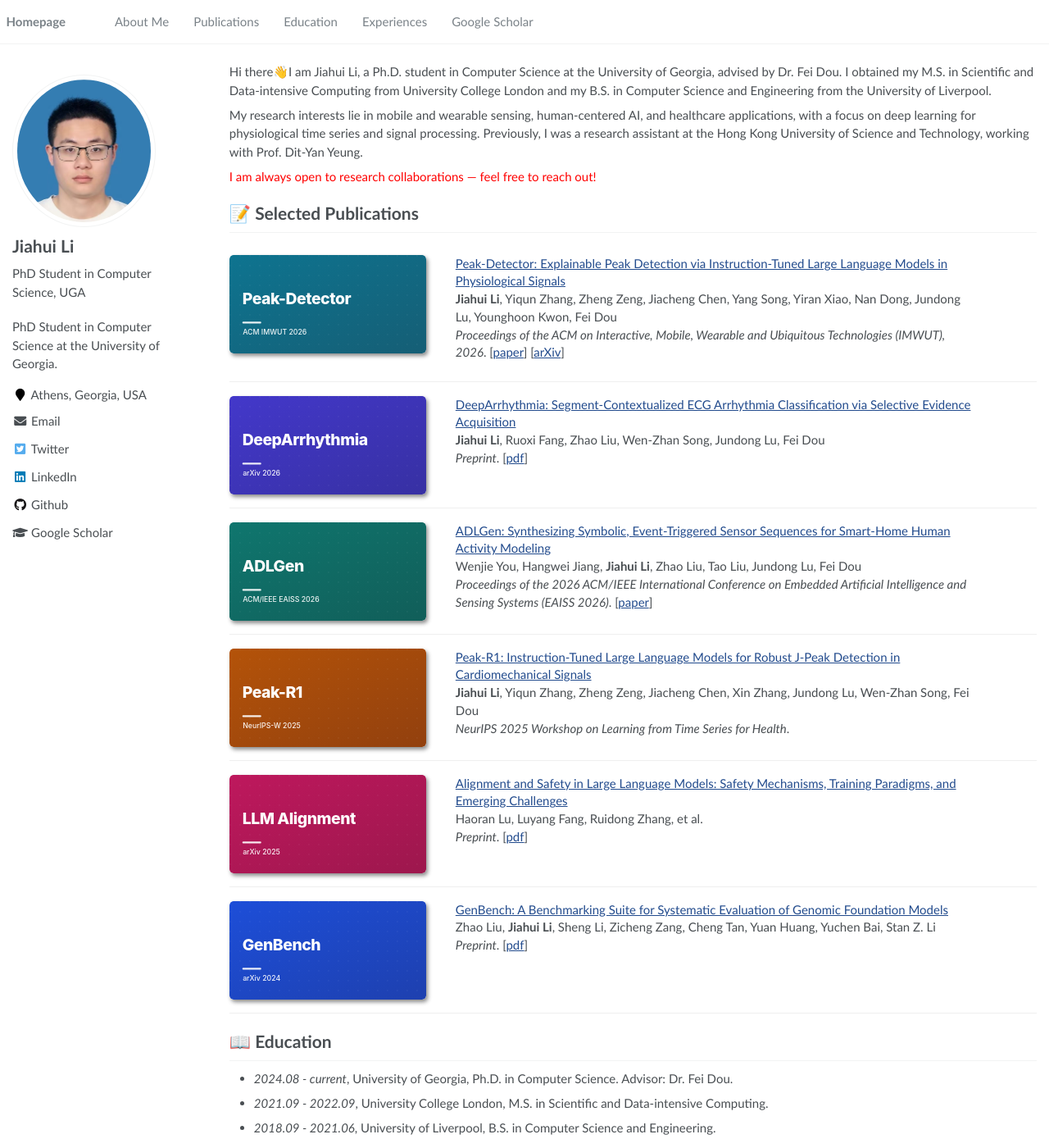
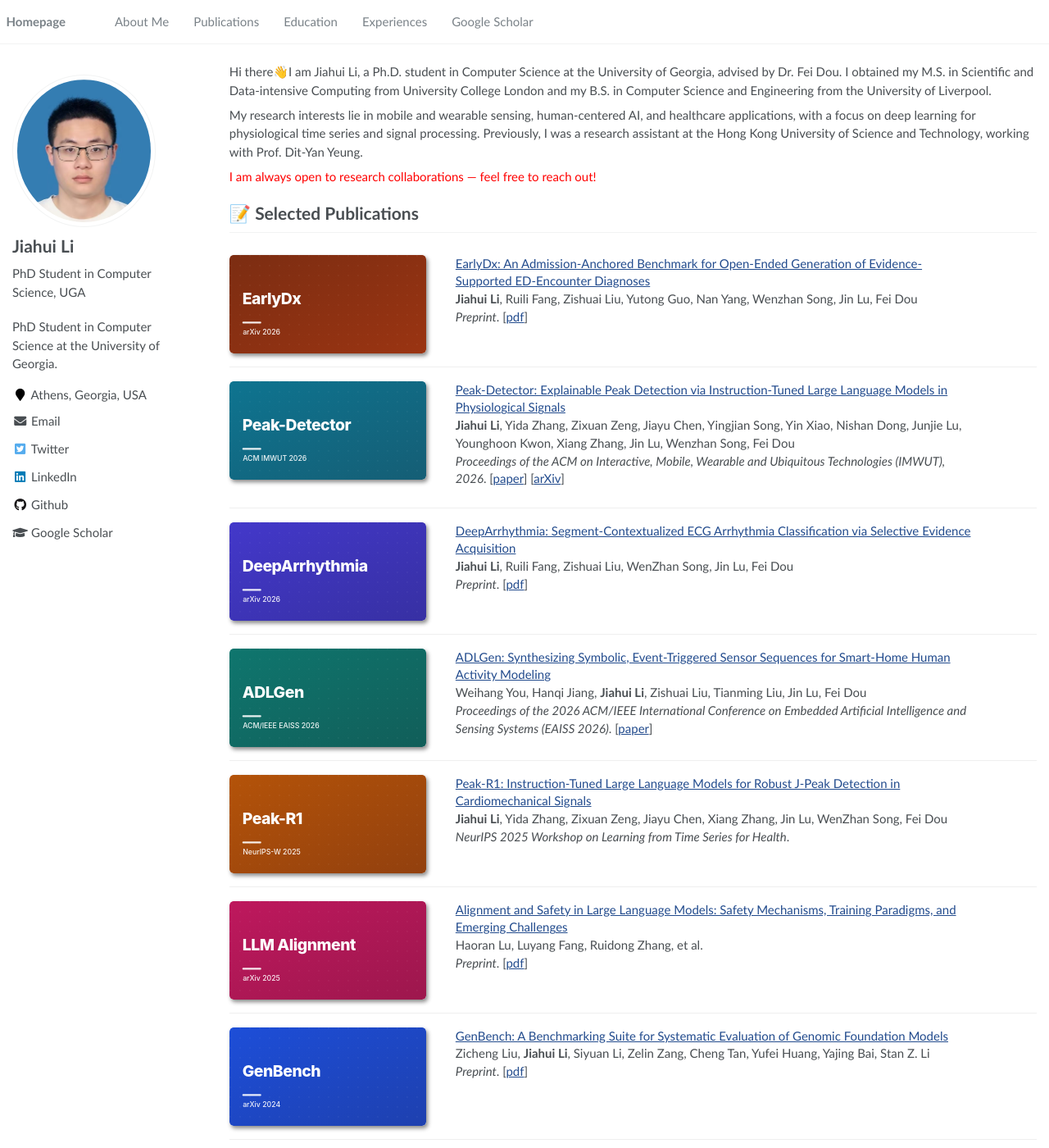
Before and after one commit to jimmylihui/jimmylihui.github.io, a Jekyll site: the page built from _pages/about.md, in a window 1280 px wide and 1400 px high. Shown: the whole window at 82% size. Built offline with Jekyll 4.4.1, drawn with Linux system fonts in a browser that asks for light colours.

Commit message:
Add EarlyDx and correct all author lists from arXiv sources
- Add EarlyDx (arXiv:2607.28788) as the newest publication
- Correct author full names on every entry against the arXiv
  author lists; previous names were expanded from initials and
  were largely wrong (e.g. Siyuan Li not "Sheng Li", Jin Lu not
  "Jundong Lu", Zishuai Liu not "Zhao Liu")
- Peak-Detector list completed to all 13 authors

Co-Authored-By: Claude Opus 4.8 (1M context) <noreply@anthropic.com>

```diff
--- a/_pages/about.md
+++ b/_pages/about.md
@@ -28,13 +28,28 @@ My research interests lie in mobile and wearable sensing, human-centered AI, and
 
 <div class='paper-box'>
 <div class='paper-box-image'><div>
+  <img src='images/papers/earlydx.svg' alt="sym" width="78%">
+</div></div>
+
+<div class='paper-box-text' markdown="1">
+
+[EarlyDx: An Admission-Anchored Benchmark for Open-Ended Generation of Evidence-Supported ED-Encounter Diagnoses](https://arxiv.org/abs/2607.28788)<br>
+**Jiahui Li**, Ruili Fang, Zishuai Liu, Yutong Guo, Nan Yang, Wenzhan Song, Jin Lu, Fei Dou<br>
+*Preprint*. [[pdf](https://arxiv.org/pdf/2607.28788)]
+
+</div>
+</div>
+
+
+<div class='paper-box'>
+<div class='paper-box-image'><div>
   <img src='images/papers/peak-detector.svg' alt="sym" width="78%">
 </div></div>
 
 <div class='paper-box-text' markdown="1">
 
 [Peak-Detector: Explainable Peak Detection via Instruction-Tuned Large Language Models in Physiological Signals](https://dl.acm.org/doi/10.1145/3810224)<br>
-**Jiahui Li**, Yiqun Zhang, Zheng Zeng, Jiacheng Chen, Yang Song, Yiran Xiao, Nan Dong, Jundong Lu, Younghoon Kwon, Fei Dou<br>
+**Jiahui Li**, Yida Zhang, Zixuan Zeng, Jiayu Chen, Yingjian Song, Yin Xiao, Nishan Dong, Junjie Lu, Younghoon Kwon, Xiang Zhang, Jin Lu, Wenzhan Song, Fei Dou<br>
 *Proceedings of the ACM on Interactive, Mobile, Wearable and Ubiquitous Technologies (IMWUT), 2026*. [[paper](https://dl.acm.org/doi/10.1145/3810224)] [[arXiv](https://arxiv.org/abs/2605.16452)]
 
 </div>
@@ -49,7 +64,7 @@ My research interests lie in mobile and wearable sensing, human-centered AI, and
 <div class='paper-box-text' markdown="1">
 
 [DeepArrhythmia: Segment-Contextualized ECG Arrhythmia Classification via Selective Evidence Acquisition](https://arxiv.org/abs/2605.16441)<br>
-**Jiahui Li**, Ruoxi Fang, Zhao Liu, Wen-Zhan Song, Jundong Lu, Fei Dou<br>
+**Jiahui Li**, Ruili Fang, Zishuai Liu, WenZhan Song, Jin Lu, Fei Dou<br>
 *Preprint*. [[pdf](https://arxiv.org/pdf/2605.16441)]
 
 </div>
@@ -64,7 +79,7 @@ My research interests lie in mobile and wearable sensing, human-centered AI, and
 <div class='paper-box-text' markdown="1">
 
 [ADLGen: Synthesizing Symbolic, Event-Triggered Sensor Sequences for Smart-Home Human Activity Modeling](https://dl.acm.org/doi/10.1145/3774906.3802796)<br>
-Wenjie You, Hangwei Jiang, **Jiahui Li**, Zhao Liu, Tao Liu, Jundong Lu, Fei Dou<br>
+Weihang You, Hanqi Jiang, **Jiahui Li**, Zishuai Liu, Tianming Liu, Jin Lu, Fei Dou<br>
 *Proceedings of the 2026 ACM/IEEE International Conference on Embedded Artificial Intelligence and Sensing Systems (EAISS 2026)*. [[paper](https://dl.acm.org/doi/10.1145/3774906.3802796)]
 
 </div>
@@ -79,7 +94,7 @@ Wenjie You, Hangwei Jiang, **Jiahui Li**, Zhao Liu, Tao Liu, Jundong Lu, Fei Dou
 <div class='paper-box-text' markdown="1">
 
 [Peak-R1: Instruction-Tuned Large Language Models for Robust J-Peak Detection in Cardiomechanical Signals](https://scholar.google.com/citations?view_op=view_citation&hl=en&user=CGnz6VQAAAAJ&citation_for_view=CGnz6VQAAAAJ:9yKSN-GCB0IC)<br>
-**Jiahui Li**, Yiqun Zhang, Zheng Zeng, Jiacheng Chen, Xin Zhang, Jundong Lu, Wen-Zhan Song, Fei Dou<br>
+**Jiahui Li**, Yida Zhang, Zixuan Zeng, Jiayu Chen, Xiang Zhang, Jin Lu, WenZhan Song, Fei Dou<br>
 *NeurIPS 2025 Workshop on Learning from Time Series for Health*.
 
 </div>
@@ -109,7 +124,7 @@ Haoran Lu, Luyang Fang, Ruidong Zhang, et al.<br>
 <div class='paper-box-text' markdown="1">
 
 [GenBench: A Benchmarking Suite for Systematic Evaluation of Genomic Foundation Models](https://arxiv.org/abs/2406.01627)<br>
-Zhao Liu, **Jiahui Li**, Sheng Li, Zicheng Zang, Cheng Tan, Yuan Huang, Yuchen Bai, Stan Z. Li<br>
+Zicheng Liu, **Jiahui Li**, Siyuan Li, Zelin Zang, Cheng Tan, Yufei Huang, Yajing Bai, Stan Z. Li<br>
 *Preprint*. [[pdf](https://arxiv.org/pdf/2406.01627)]
 
 </div>
```
Also changed, not shown: images/papers/earlydx.svg (added).
